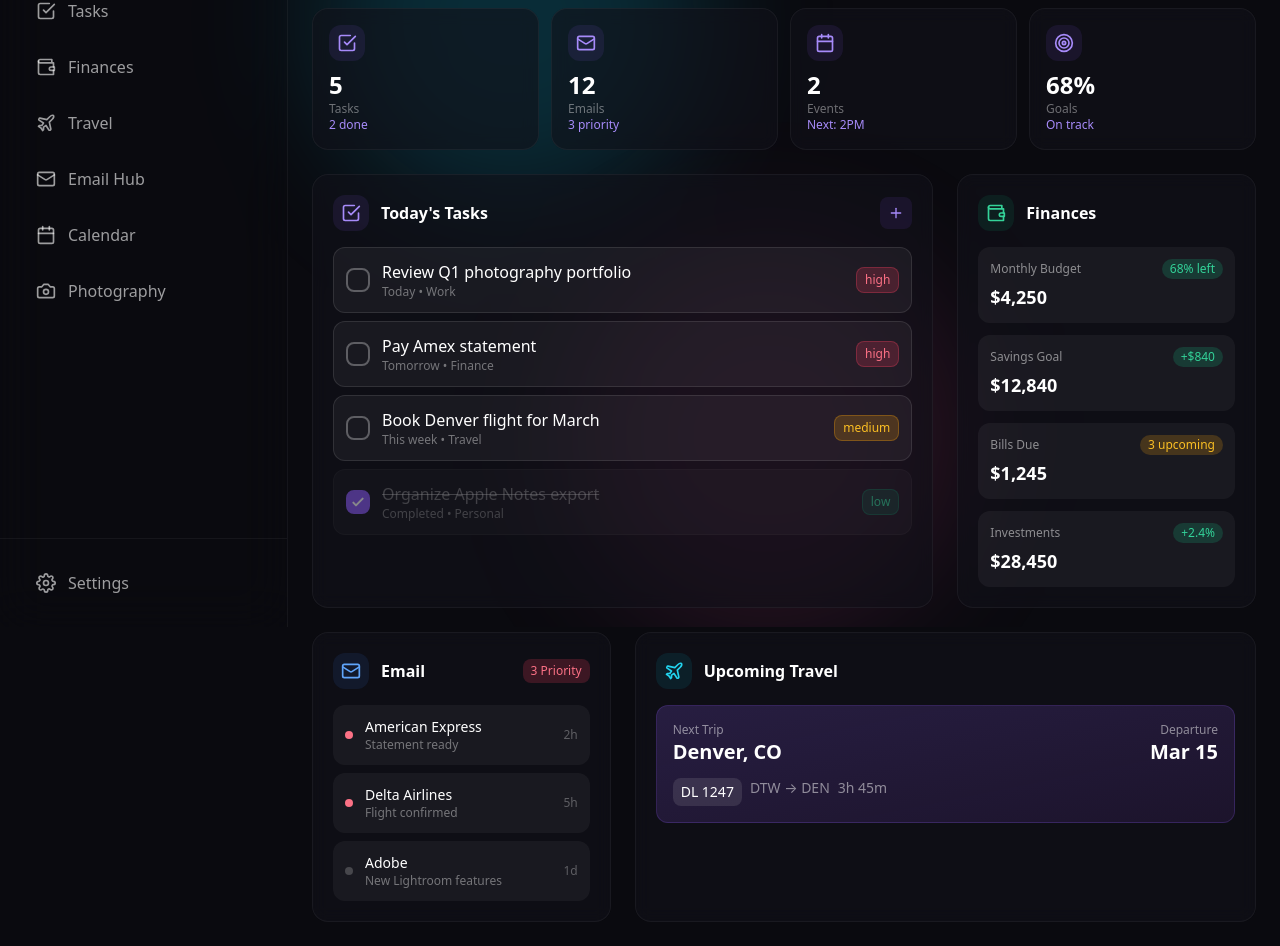
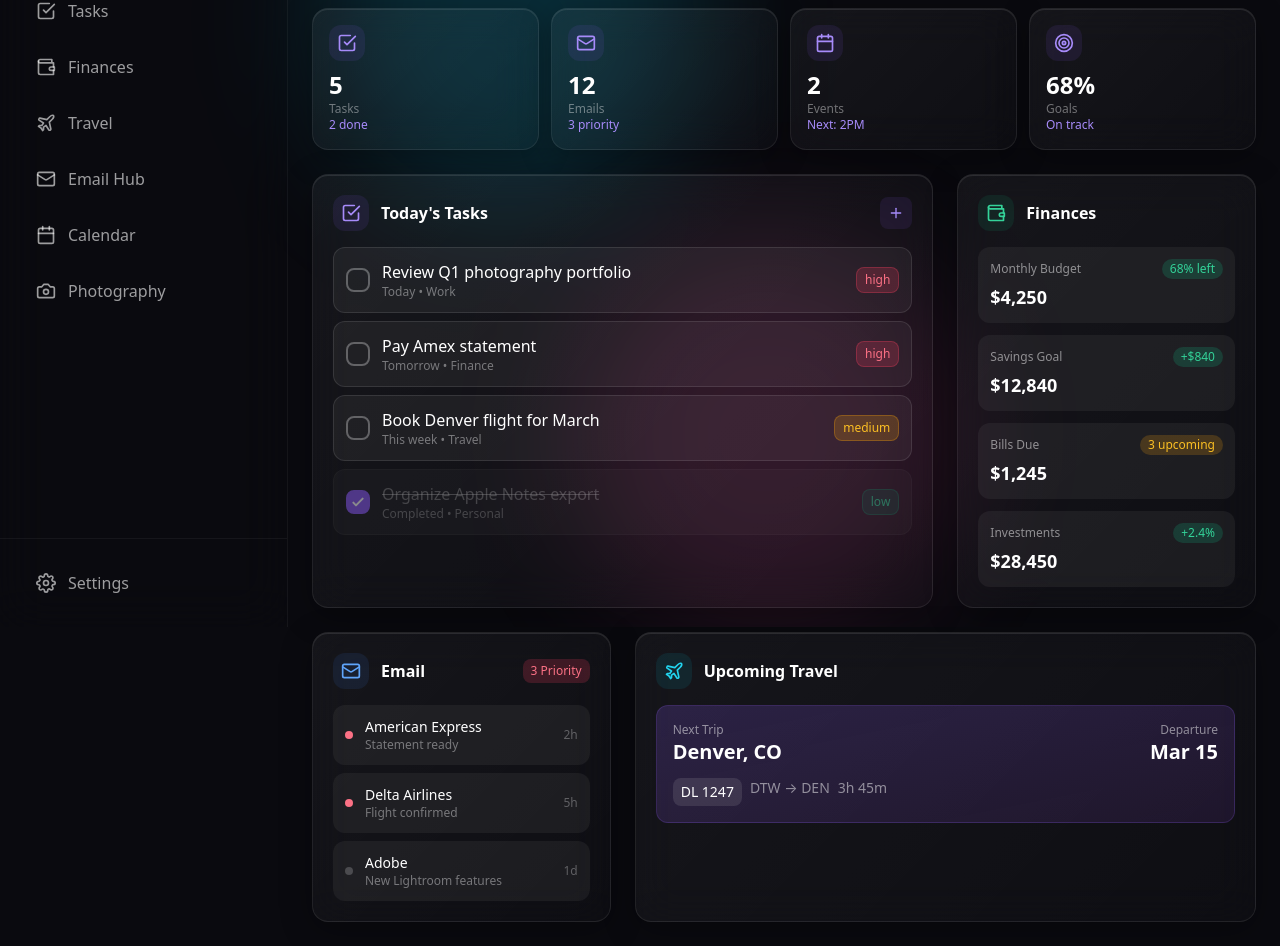
Before and after one commit to JM7876/Life-os, a Next.js app in the folder life-os/: page / in a window 1280 px wide. Shown: the part 173-1119 px from the top of the page. Built offline with nearby package versions, Linux system fonts and the light colour scheme.

Commit message:
Apply Liquid Glass effect to cards

```diff
--- a/life-os/src/app/page.tsx
+++ b/life-os/src/app/page.tsx
@@ -214,7 +214,7 @@ export default function LifeOS() {
               { icon: Icons.Calendar, label: 'Events', value: '2', sub: 'Next: 2PM' },
               { icon: Icons.Target, label: 'Goals', value: '68%', sub: 'On track' },
             ].map((stat, i) => (
-              <div key={i} className="bg-[#12121a]/60 backdrop-blur border border-white/5 rounded-2xl p-4 hover:border-violet-500/30 transition-all">
+              <div key={i} className="liquid-glass rounded-2xl liquid-glass-hover p-4 hover:border-violet-500/30 transition-all">
                 <div className="flex items-start justify-between mb-2">
                   <div className="p-2 rounded-xl bg-violet-500/10 text-violet-400">
                     <stat.icon />
@@ -230,7 +230,7 @@ export default function LifeOS() {
           {/* Main Grid */}
           <div className="space-y-4 lg:space-y-0 lg:grid lg:grid-cols-3 lg:gap-6">
             {/* Tasks */}
-            <div className="lg:col-span-2 bg-[#12121a]/60 backdrop-blur border border-white/5 rounded-2xl p-4 lg:p-5">
+            <div className="lg:col-span-2 liquid-glass rounded-2xl liquid-glass-hover p-4 lg:p-5">
               <div className="flex items-center justify-between mb-4">
                 <div className="flex items-center gap-3">
                   <div className="p-2 rounded-xl bg-violet-500/10 text-violet-400"><Icons.CheckSquare /></div>
@@ -257,7 +257,7 @@ export default function LifeOS() {
             </div>
 
             {/* Financial */}
-            <div className="bg-[#12121a]/60 backdrop-blur border border-white/5 rounded-2xl p-4 lg:p-5">
+            <div className="liquid-glass rounded-2xl liquid-glass-hover p-4 lg:p-5">
               <div className="flex items-center gap-3 mb-4">
                 <div className="p-2 rounded-xl bg-emerald-500/10 text-emerald-400"><Icons.Wallet /></div>
                 <h3 className="font-semibold">Finances</h3>
@@ -276,7 +276,7 @@ export default function LifeOS() {
             </div>
 
             {/* Email */}
-            <div className="bg-[#12121a]/60 backdrop-blur border border-white/5 rounded-2xl p-4 lg:p-5">
+            <div className="liquid-glass rounded-2xl liquid-glass-hover p-4 lg:p-5">
               <div className="flex items-center gap-3 mb-4">
                 <div className="p-2 rounded-xl bg-blue-500/10 text-blue-400"><Icons.Mail /></div>
                 <h3 className="font-semibold">Email</h3>
@@ -301,7 +301,7 @@ export default function LifeOS() {
             </div>
 
             {/* Travel */}
-            <div className="lg:col-span-2 bg-[#12121a]/60 backdrop-blur border border-white/5 rounded-2xl p-4 lg:p-5">
+            <div className="lg:col-span-2 liquid-glass rounded-2xl liquid-glass-hover p-4 lg:p-5">
               <div className="flex items-center gap-3 mb-4">
                 <div className="p-2 rounded-xl bg-cyan-500/10 text-cyan-400"><Icons.Plane /></div>
                 <h3 className="font-semibold">Upcoming Travel</h3>
```
